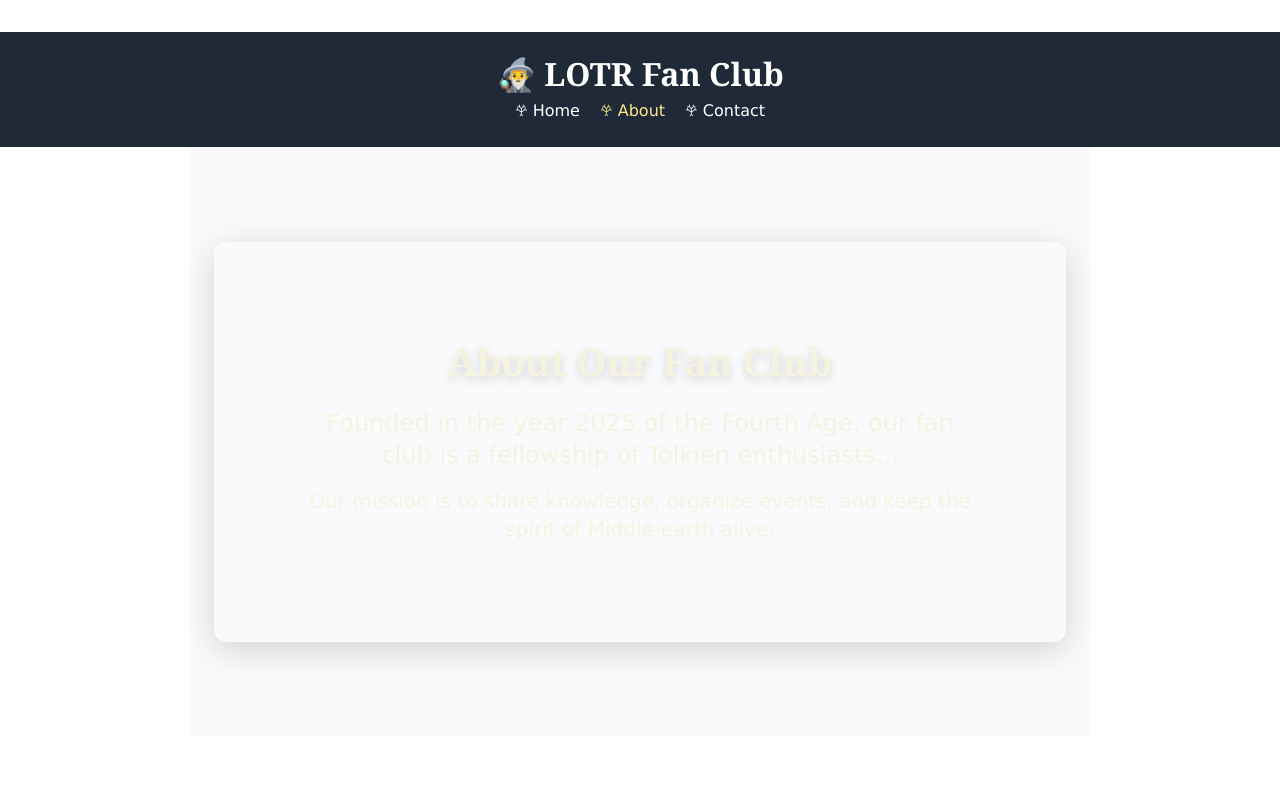
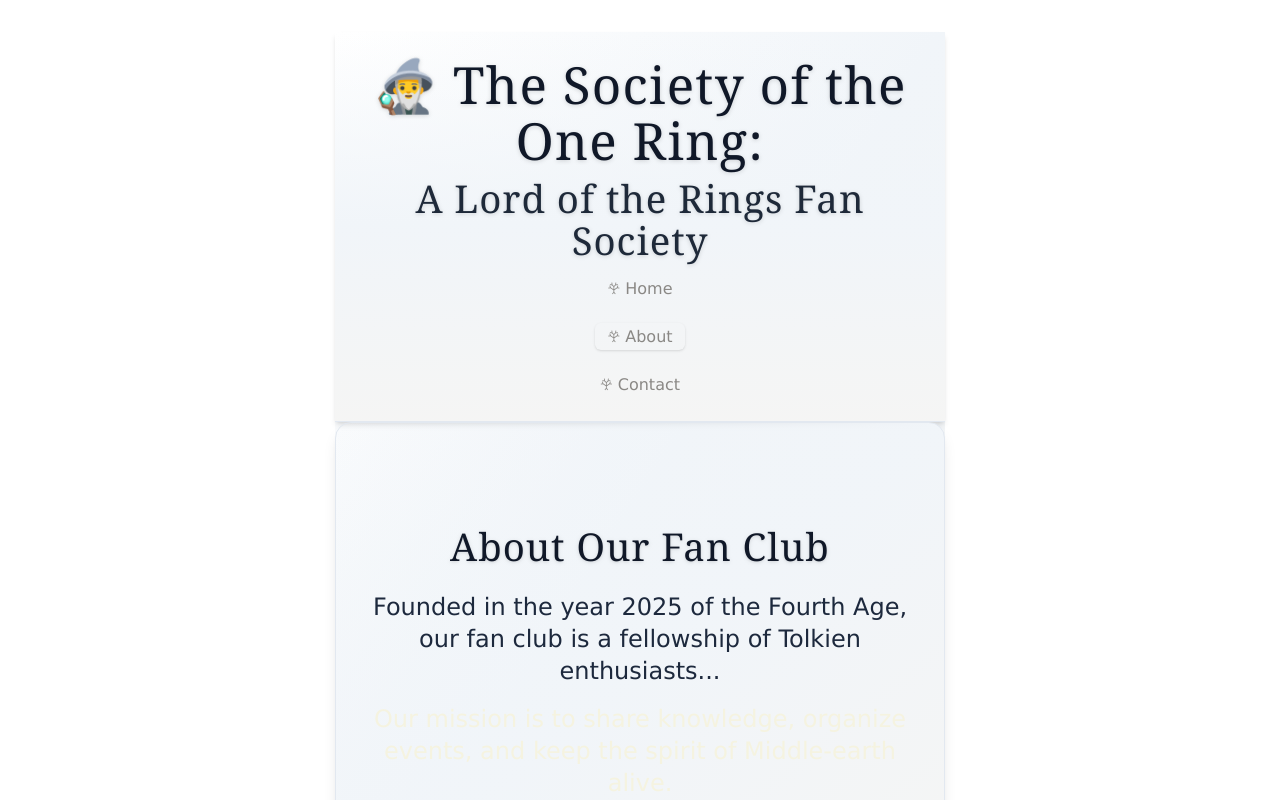
Before and after one commit to mb-owl/lotr-fanclub, a React (Vite) app in the folder frontend/: page /about in a window 1280 px wide. Shown: the top 800 px of the page. Built offline with nearby package versions, Linux system fonts and the light colour scheme.

Commit message:
Updated formatting to be minimalist for move on with project

```diff
--- a/frontend/src/components/pages/About.jsx
+++ b/frontend/src/components/pages/About.jsx
@@ -1,37 +1,19 @@
 function About() {
   return (
-    <section
-      className="flex flex-col items-center justify-center min-h-[50vh] py-14 px-4 text-center rounded-xl shadow-lg"
-      style={{
-        background: "var(--color-custom-green-spring)",
-        color: "var(--color-custom-night-rider)",
-        border: "2px solid var(--color-custom-shadow)",
-        boxShadow: "0 8px 32px 0 rgba(33,42,41,0.18)",
-      }}
-    >
-      <h2
-        className="text-4xl md:text-5xl font-extrabold mb-6 drop-shadow-lg"
-        style={{
-          color: "var(--color-custom-mantle)",
-          textShadow: "1px 1px 8px var(--color-custom-shadow)",
-        }}
-      >
-        About Our Fan Club
-      </h2>
-      <p
-        className="text-xl md:text-2xl font-medium max-w-2xl mx-auto mb-4"
-        style={{ color: "var(--color-custom-bison-hide)" }}
-      >
-        Founded in the year 2025 of the Fourth Age, our fan club is a fellowship
-        of Tolkien enthusiasts...
-      </p>
-      <p
-        className="text-lg md:text-xl max-w-2xl mx-auto"
-        style={{ color: "var(--color-custom-warm-gray)" }}
-      >
-        Our mission is to share knowledge, organize events, and keep the spirit
-        of Middle-earth alive.
-      </p>
+    <section className="flex flex-col items-center justify-center min-h-[60vh] py-16 px-4 text-center rounded-2xl shadow-lg bg-gradient-to-br from-sage-100 via-slate-100 to-stone-100 border border-slate-200">
+      <div className="w-full max-w-xl mx-auto">
+        <h2 className="text-3xl md:text-4xl font-serif font-normal mb-6 text-gray-900 tracking-wide drop-shadow">
+          About Our Fan Club
+        </h2>
+        <p className="text-xl md:text-2xl font-normal max-w-xl mx-auto mb-4 text-slate-800">
+          Founded in the year 2025 of the Fourth Age, our fan club is a
+          fellowship of Tolkien enthusiasts...
+        </p>
+        <p className="text-xl md:text-2xl font-normal max-w-xl mx-auto text-sage-900">
+          Our mission is to share knowledge, organize events, and keep the
+          spirit of Middle-earth alive.
+        </p>
+      </div>
     </section>
   );
 }
--- a/frontend/src/components/pages/Contact.jsx
+++ b/frontend/src/components/pages/Contact.jsx
@@ -1,29 +1,14 @@
 function Contact() {
   return (
-    <section
-      className="flex flex-col items-center justify-center min-h-[40vh] py-14 px-4 text-center rounded-xl shadow-lg"
-      style={{
-        background: "var(--color-custom-lily)",
-        color: "var(--color-custom-rosewood)",
-        border: "2px solid var(--color-custom-shadow)",
-        boxShadow: "0 8px 32px 0 rgba(33,42,41,0.18)",
-      }}
-    >
-      <h2
-        className="text-4xl md:text-5xl font-extrabold mb-6 drop-shadow-lg"
-        style={{
-          color: "var(--color-custom-plum)",
-          textShadow: "1px 1px 8px var(--color-custom-shadow)",
-        }}
-      >
-        Contact Us
-      </h2>
-      <p
-        className="text-xl md:text-2xl font-medium max-w-2xl mx-auto mb-4"
-        style={{ color: "var(--color-custom-mandys-pink)" }}
-      >
-        If you have any questions, feel free to reach out!
-      </p>
+    <section className="flex flex-col items-center justify-center min-h-[60vh] py-16 px-4 text-center rounded-2xl shadow-lg bg-gradient-to-br from-sage-100 via-slate-100 to-stone-100 border border-slate-200">
+      <div className="w-full max-w-xl mx-auto">
+        <h2 className="text-3xl md:text-4xl font-serif font-normal mb-6 text-gray-900 tracking-wide drop-shadow">
+          Contact Us
+        </h2>
+        <p className="text-xl md:text-2xl font-normal max-w-xl mx-auto mb-4 text-slate-800">
+          If you have any questions, feel free to reach out!
+        </p>
+      </div>
     </section>
   );
 }
--- a/frontend/src/components/pages/Home.jsx
+++ b/frontend/src/components/pages/Home.jsx
@@ -1,34 +1,18 @@
 function Home() {
   return (
-    <section
-      className="flex flex-col items-center justify-center min-h-[60vh] py-16 px-4 text-center rounded-xl shadow-lg"
-      style={{
-        background:
-          "linear-gradient(rgba(32,42,41,0.7), rgba(32,42,41,0.7)), url('/src/assets/rivendell2.jpg') center/cover no-repeat",
-        color: "var(--color-custom-tahuna-sands)",
-        border: "2px solid var(--color-custom-shadow)",
-        boxShadow: "0 8px 32px 0 rgba(33,42,41,0.25)",
-      }}
-    >
-      <h2
-        className="text-5xl md:text-6xl font-extrabold mb-6 drop-shadow-lg"
-        style={{
-          color: "var(--color-custom-di-serria)",
-          textShadow: "1px 1px 8px var(--color-custom-shadow)",
-        }}
-      >
+    <section className="flex flex-col items-center justify-center min-h-[60vh] py-16 px-4 text-center rounded-2xl shadow-lg bg-gradient-to-br from-sage-100 via-slate-100 to-stone-100 border border-slate-200">
+      <div className="w-full max-w-xl mx-auto">
+        <h2 className="text-3xl md:text-4xl font-serif font-normal mb-6 text-gray-900 tracking-wide drop-shadow">
           Welcome to the Fellowship
         </h2>
-      <p
-        className="text-2xl md:text-3xl font-medium max-w-2xl mx-auto mb-4"
-        style={{ color: "var(--color-custom-sandstone)" }}
-      >
+        <p className="text-xl md:text-2xl font-normal max-w-xl mx-auto mb-4 text-slate-800">
           A sanctuary for all fans of Middle-earth.
           <br />
-        <span style={{ color: "var(--color-custom-mantle)" }}>
+          <span className="text-gray-900">
             Join us as we celebrate the lore of Tolkien!
           </span>
         </p>
+      </div>
     </section>
   );
 }
--- a/frontend/src/components/pages/Layout.jsx
+++ b/frontend/src/components/pages/Layout.jsx
@@ -4,11 +4,11 @@
 
 const Layout = () => {
   return (
-    <div className="min-h-screen flex flex-col">
+    <div className="min-h-screen flex flex-col bg-gradient-to-br from-sage-100 via-slate-100 to-stone-100">
       <Header />
 
       {/* Content Outlet */}
-      <main className="flex-grow p-6 bg-gray-50">
+      <main className="flex-grow flex items-center justify-center">
         {/* placeholder - Outlet  */}
         <Outlet />
       </main>
--- a/frontend/src/components/pages/NotFound.jsx
+++ b/frontend/src/components/pages/NotFound.jsx
@@ -1,10 +1,18 @@
 function NotFound() {
   return (
-    <div className="not-found">
-      <h1>404</h1>
-      <h2>Page Not Found</h2>
-      <p>You shall not pass!</p>
-    </div>
+    <section className="flex flex-col items-center justify-center min-h-[60vh] py-16 px-4 text-center rounded-2xl shadow-lg bg-gradient-to-br from-sage-100 via-slate-100 to-stone-100 border border-slate-200">
+      <div className="w-full max-w-xl mx-auto">
+        <h1 className="text-5xl md:text-6xl font-serif font-normal mb-4 text-gray-900 tracking-wide drop-shadow">
+          404
+        </h1>
+        <h2 className="text-2xl md:text-3xl font-serif font-normal mb-6 text-gray-900 tracking-wide drop-shadow">
+          Page Not Found
+        </h2>
+        <p className="text-xl md:text-2xl font-normal max-w-xl mx-auto mb-4 text-slate-800">
+          You shall not pass!
+        </p>
+      </div>
+    </section>
   );
 }
 export default NotFound;
--- a/frontend/src/components/partials/Footer.jsx
+++ b/frontend/src/components/partials/Footer.jsx
@@ -1,11 +1,10 @@
 function Footer() {
-    return (
-      <footer>
-        <br></br>
-        <br></br>
-        <br></br>
-        <p>© 2025 The One Fan Club</p>
-      </footer>
-    );
-  }
-    export default Footer;
+  return (
+    <footer className="w-full flex flex-col items-center justify-center py-6 bg-gradient-to-t from-sage-100 via-slate-100 to-stone-100 border-t border-slate-200 rounded-b-2xl shadow-inner">
+      <p className="text-base font-serif text-slate-700">
+        © 2025 The One Fan Club
+      </p>
+    </footer>
+  );
+}
+export default Footer;
--- a/frontend/src/components/partials/Header.jsx
+++ b/frontend/src/components/partials/Header.jsx
@@ -2,50 +2,27 @@
 
 function Header() {
   return (
-    <header
-      style={{
-        width: "100vw",
-        display: "flex",
-        flexDirection: "column",
-        alignItems: "center",
-        justifyContent: "center",
-        background: "#1f2937", // Tailwind's gray-800
-        color: "#fff",
-        padding: "1.5rem 0",
-      }}
-    >
-      <h1
-        style={{
-          fontSize: "2rem",
-          fontWeight: "bold",
-          marginBottom: "0.5rem",
-          textAlign: "center",
-        }}
-      >
-        🧙‍♂️ LOTR Fan Club
+    <header className="w-full flex flex-col items-center justify-center bg-gradient-to-b from-sage-100 via-slate-100 to-stone-100 text-slate-800 py-6 shadow-md border-b border-slate-200">
+      <div className="w-full max-w-xl flex flex-col items-center">
+        <h1 className="text-2xl md:text-3xl font-serif font-normal mb-2 text-gray-900 tracking-wide drop-shadow-sm">
+          🧙‍♂️ The Society of the One Ring:
         </h1>
-      <nav>
-        <ul
-          style={{
-            display: "flex",
-            flexDirection: "row",
-            justifyContent: "center",
-            alignItems: "center",
-            gap: "1.25rem",
-            listStyle: "none",
-            padding: 0,
-            margin: 0,
-          }}
-        >
+        <h2 className="text-lg md:text-xl font-serif font-normal mb-4 text-gray-800 tracking-wide drop-shadow-sm">
+          A Lord of the Rings Fan Society
+        </h2>
+        <nav className="w-full">
+          <ul className="flex flex-row justify-center items-center gap-6 list-none p-0 m-0">
             <li>
               <NavLink
                 to="/"
                 end
-              style={({ isActive }) => ({
-                color: isActive ? "#fde68a" : "#fff",
-                textDecoration: "none",
-                fontWeight: 500,
-              })}
+                className={({ isActive }) =>
+                  `transition-colors font-normal px-3 py-1 rounded-md ${
+                    isActive
+                      ? "bg-sage-200 text-sage-900 shadow"
+                      : "text-slate-700 hover:bg-sage-100 hover:text-sage-900"
+                  }`
+                }
               >
                 {" 𖣂 "}
                 Home
@@ -54,11 +31,13 @@
             <li>
               <NavLink
                 to="/about"
-              style={({ isActive }) => ({
-                color: isActive ? "#fde68a" : "#fff",
-                textDecoration: "none",
-                fontWeight: 500,
-              })}
+                className={({ isActive }) =>
+                  `transition-colors font-normal px-3 py-1 rounded-md ${
+                    isActive
+                      ? "bg-sage-200 text-sage-900 shadow"
+                      : "text-slate-700 hover:bg-sage-100 hover:text-sage-900"
+                  }`
+                }
               >
                 {" 𖣂 "}
                 About
@@ -67,18 +46,21 @@
             <li>
               <NavLink
                 to="/contact"
-              style={({ isActive }) => ({
-                color: isActive ? "#fde68a" : "#fff",
-                textDecoration: "none",
-                fontWeight: 500,
-              })}
+                className={({ isActive }) =>
+                  `transition-colors font-normal px-3 py-1 rounded-md ${
+                    isActive
+                      ? "bg-sage-200 text-sage-900 shadow"
+                      : "text-slate-700 hover:bg-sage-100 hover:text-sage-900"
+                  }`
+                }
               >
-              {" 𖣂  "}
+                {" 𖣂 "}
                 Contact
               </NavLink>
             </li>
           </ul>
         </nav>
+      </div>
     </header>
   );
 }
```
Lines whose indentation alone changed are shown as unchanged.
